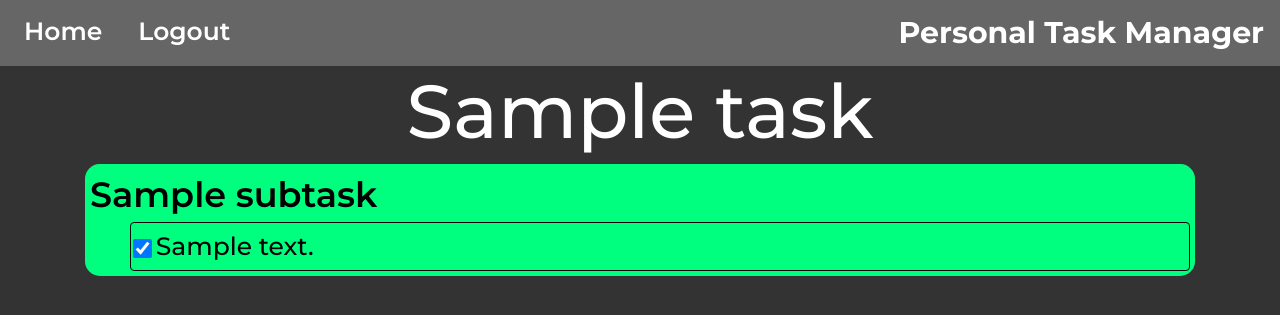
After one commit to Elegg1/Personal-Task-Manager, a Flask app: page /task/1 in a window 1280 px wide. The commit adds this page. Shown: the top 315 px of the page. Run offline with Flask 2, Linux system fonts and the light colour scheme; a user stored in the database is signed in; tables that the repository leaves empty hold one stand-in row (values such as "Sample post"); some libraries are stand-ins or nearby versions.

Commit message:
view task page

```diff
--- a/website/static/create_task.js
+++ b/website/static/create_task.js
@@ -46,7 +46,6 @@ function create_task_delete_subtask(subtask_id){
 
 function create_task_new_item(subtask_id){
     var ul = document.getElementById("item_" + subtask_id + "_" + "1").parentNode.parentNode.parentNode;
-    console.log(ul);
     var items_count = ul.children.length;
     var item_id = subtask_id + "_" + (items_count+1);
 
@@ -80,14 +79,13 @@ function create_task_new_subtask(){
     var ul = document.getElementById("subtasks_list");
     var subtask_id = ul.children.length;
     var item_id = subtask_id + "_1";
-    console.log(subtask_id);
     var subtask_li = document.createElement("li");
     subtask_li.setAttribute("class", "create-task-subtask");
     var subtask_input = document.createElement("input");
     subtask_input.type = "text";
     subtask_input.name = "subtask_" + subtask_id;
     subtask_input.id = subtask_input.name;
-    subtask_input.placeholder = "Subtask";
+    subtask_input.value = "Subtask";
     var subtask_ul = document.createElement("ul");
     subtask_ul.setAttribute("class", "list list-group-flush");
     var item_li = document.createElement("li");
--- a/website/static/main.css
+++ b/website/static/main.css
@@ -5,7 +5,7 @@ body {
 }
 
 h3 {
-    color: white;
+    color: black;
 }
 
 label {
@@ -75,7 +75,7 @@ a:active {
 }
 
 .task-item-no-subtasks {
-     background-color: wheat
+     background-color: wheat;
 }
 
 .task-item-done {
@@ -145,6 +145,13 @@ a:active {
     background-color: black;
     color: white;
     border-width: 0;
+    height: 100%;
+}
+
+input[type=checkbox] {
+    transform: scale(1.5);
+    -ms-transform: scale(1.5);
+    -webkit-transform: scale(1.5);
 }
 
 .new-item-btn {
@@ -158,6 +165,62 @@ a:active {
     margin-bottom: .5rem;
     margin-left: .5rem;
     margin-top: .5rem;
+}
+
+.subtask-list {
+    border-radius: 15px;
+    padding-left: 0;
+    background-color: rgb(76, 94, 95);
+}
+
+.subtask-item {
+    width: 100%;
+    padding: 5px;
+    list-style: none;
+    font-size: 35px;
+    font-weight: 600;
+}
+
+.subtask-item-done {
+    background-color: springgreen;
+}
+
+.subtask-item-progress {
+    background-color: cadetblue;
+}
+
+.subtask-item-first {
+    border-top-left-radius: 15px;
+    border-top-right-radius: 15px;
+}
+
+.subtask-item-last {
+    border-bottom-left-radius: 15px;
+    border-bottom-right-radius: 15px;
+}
+
+.item-item {
+    width: 100%;
+    padding: 5px;
+    list-style: none;
+    font-size: 25px;
+    font-weight: 500;
+    background-color: rgb(76, 94, 95);
+    border: 1px solid black;
+}
+
+.item-item-first {
+    border-top-left-radius: 4px;
+    border-top-right-radius: 4px;
+}
+
+.item-item-last {
+    border-bottom-left-radius: 4px;
+    border-bottom-right-radius: 4px;
+}
+
+.item-item-done {
+    background-color: springgreen;
 }
 
 hr {
--- /dev/null
+++ b/website/static/view_task.js
@@ -0,0 +1,38 @@
+async function toggle_item(button_id){
+    var item_id = button_id.split('_')[1];
+    var checkbox = document.getElementById('btn-check-'+item_id);
+    var res = await fetch('/toggle-item', {
+        method: 'POST',
+        body: JSON.stringify({itemId: item_id})
+    });
+    res = await res.json();
+    var item_done = res.item_done;
+    var subtask_done = res.subtask_done;
+    var subtask_progress = res.subtask_progress;
+    var item_li = document.getElementById('item_'+item_id);
+    var subtask_li = item_li.parentNode.parentNode;
+    var item_classes = item_li.classList;
+    item_classes.remove('item-item-done');
+    if (item_done){
+        item_classes.add('item-item-done');
+    }
+    var subtask_classes = subtask_li.classList;
+    subtask_classes.remove('subtask-item-done', 'subtask-item-progress');
+    if (subtask_done){
+        subtask_classes.add('subtask-item-done');
+    }
+    else if (subtask_progress){
+        subtask_classes.add('subtask-item-progress');
+    }
+    checkbox.checked = item_done;
+}
+
+async function update_colors(item_id, change){
+    var item_res = await fetch('/get-item-done/'+item_id);
+    var subtask_res = await fetch('/get-subtask-done/'+item_id);
+    item_res = await item_res.json()
+
+    subtask_res = await subtask_res.json();
+
+
+}
--- a/website/templates/create_task.html
+++ b/website/templates/create_task.html
@@ -7,7 +7,7 @@
 <form method="POST" autocomplete="off">
     <ul class="list list-group-flush create-task-subtask-list" id="subtasks_list">
         <li class="create-task-subtask">
-            <input type="text" name="subtask_1" id="subtask_1" placeholder="Subtask"/>
+            <input type="text" name="subtask_1" id="subtask_1" value="Subtask"/>
             <ul class="list list-group-flush">
                 <li class="create-task-item">
                     <div class="create-task-item-text">
--- a/website/templates/home.html
+++ b/website/templates/home.html
@@ -1,4 +1,4 @@
-{% from 'macros.html' import render_task %}
+{% from 'macros.html' import render_task_in_list %}
 {% extends "base.html" %}
 {% block title %} Tasks {% endblock %}
 {% block content %}
@@ -6,9 +6,9 @@
 <ul class="list list-group-flush task-list" id="tasks">
     {% for task in user.tasks %}
         {% if not loop.first %}
-        <hr/>
+            <hr/>
         {% endif %}
-        {{ render_task(task, loop.first, loop.last)}}
+        {{ render_task_in_list(task, loop.first, loop.last)}}
 
     {% endfor %}
 </ul>
--- /dev/null
+++ b/website/templates/task.html
@@ -0,0 +1,71 @@
+{% extends 'base.html' %}
+{% block title %} {{task.name}} {% endblock %}
+{% block content %}
+<h1 align="center" class="header-text">{{task.name}}</h1>
+{% set done, total = task.subtasks_done() %}
+{% if total == 0 %}
+    <p style="padding: .3rem; border-radius:10px; background-color: wheat;">This task has no subtasks</p>
+{% else %}
+    <ul class="list list-group-flush subtask-list">
+        {% for subtask in task.subtasks %}
+            {% if not loop.first %}
+                <hr/>
+            {% endif %}
+            <li style="color:black" class="subtask-item {{'subtask-item-first' if loop.first else ''}} {{'subtask-item-last' if loop.last else ''}} {{'subtask-item-done' if subtask.done() else 'subtask-item-progress' if subtask.in_progress() else ''}}">
+                {{subtask.name}}
+                <ul class="list list-group-flush item-list">
+                    {% for item in subtask.items %}
+                        <!-- {% if not loop.first %}
+                            <hr style="border-top: 1px solid #000000"/>
+                        {% endif %} -->
+                        <li onclick="toggle_item(this.id)" id="item_{{item.id}}" class="item-item {{'item-item-done' if item.done else ''}} {{'item-item-first' if loop.first else ''}} {{'item-item-last' if loop.last else ''}}">
+                            {% set checked = 'checked' if item.done else ''%}
+                            <input type="checkbox" class="btn-check" id="btn-check-{{item.id}}" {{checked}} autocomplete="off">
+                            <label style="margin: 0; color: black" for="btn-check-{{item.id}}">{{item.text}}</label>
+                        </li>
+
+                        <!-- <div style="display: flex; flex-wrap: nowrap;">
+                            {% if item.done %}
+                                <input type="checkbox" checked/>
+                            {% else %}
+                                <input type="checkbox"/>
+                            {% endif %}
+                            <li class="item-item {{'item-item-done' if item.done else ''}}"></li>
+
+                        </div> -->
+                    {% endfor %}
+                </ul>
+            </li>
+        {% endfor %}
+    </ul>
+
+{% endif %}
+<script
+      type="text/javascript"
+      src="{{ url_for('static', filename='view_task.js') }}"
+    ></script>
+
+{% endblock %}
+
+
+
+
+
+<!-- {% if total != 0 %}
+        <ul class="list list-group-flush" id="subtasks_{{task.id}}">
+            {% for subtask in task.subtasks %}
+                <li class="list-group-item">
+                    {{subtask.name}}
+                    <ul class="list list-group-flush" id="items_{{subtask.id}}">
+                        {% for item in subtask.items %}
+                            <li class="list-group-item bg-success">
+                                {{item.text}}
+                            </li>
+                        {% endfor %}
+                    </ul>
+                </li>
+            {% else %}
+                There is no subtasks in this task
+            {% endfor %}
+        {% endif %}
+        </ul> -->
--- a/website/views.py
+++ b/website/views.py
@@ -3,6 +3,7 @@ from flask import Blueprint, render_template, request, flash, jsonify, redirect,
 from flask_login import login_required, current_user
 from .models import Task, Subtask, Item
 from . import db
+import random
 
 views = Blueprint('views', __name__)
 
@@ -18,6 +19,7 @@ def home():
     return render_template('home.html', user=current_user)
 
 @views.route('/create-task/<task_name>', methods=['GET', 'POST'])
+@login_required
 def create_task(task_name):
     if request.method == 'POST':
         task = Task(name=task_name, user_id=current_user.id)
@@ -34,13 +36,26 @@ def create_task(task_name):
 
             else:
                 print(last_subtask_id)
-                item = Item(text=request.form.get(di), done=True, subtask_id=last_subtask_id)
+                item = Item(text=request.form.get(di), done=False, subtask_id=last_subtask_id)
                 db.session.add(item)
         db.session.commit()
         return redirect(url_for('views.home'))
     return render_template('create_task.html', task_name=task_name, user=current_user)
 
+@views.route('/task/<task_id>')
+@login_required
+def view_task(task_id):
+    task = Task.query.get(task_id)
+
+    if task:
+        if task.user_id != current_user.id:
+            return render_template('error_403.html', user=current_user, error="You trying to access task that is not yours"), 403
+        return render_template('task.html', user=current_user, task=task)
+    else:
+        return render_template('error_404.html', user=current_user, error=f'There is no task with that id({task_id})'), 404
+
 @views.route('/delete-task', methods=['POST'])
+@login_required
 def delete_task():
     task_id = json.loads(request.data)['taskId']
     task = Task.query.get(task_id)
@@ -49,3 +64,32 @@ def delete_task():
             db.session.delete(task)
             db.session.commit()
     return jsonify({})
+
+@views.route('/toggle-item', methods=['POST'])
+@login_required
+def toggle_item():
+    item_id = json.loads(request.data)['itemId']
+    item = Item.query.get(item_id)
+    subtask = Subtask.query.get(item.subtask_id)
+    if item:
+        if Task.query.get(subtask.task_id).user_id == current_user.id:
+            db.session.query(Item).filter(Item.id == item_id).update({Item.done: not item.done})
+            db.session.commit()
+    return jsonify({'item_done': item.done, 'subtask_done':subtask.done(), 'subtask_progress':subtask.in_progress()})
+
+
+@views.route('/get-item-done/<item_id>')
+@login_required
+def get_item_done(item_id):
+    print(1)
+    item = Item.query.get(item_id)
+    db.session.query(Item).filter(Item.id == item_id).update({Item.done: not item.done})
+    db.session.commit()
+    return jsonify({'done': item.done})
+
+@views.route('/get-subtask-done/<item_id>')
+@login_required
+def get_subtask_done(item_id):
+    item = Item.query.get(item_id)
+    subtask = Subtask.query.get(item.subtask_id)
+    return jsonify({'done': subtask.done(), 'progress': subtask.in_progress()})
```
Also changed, not shown: website/templates/error_403.html (added, +7 -0 lines), website/templates/error_404.html (added, +7 -0 lines), website/templates/macros.html (+2 -21 lines).
